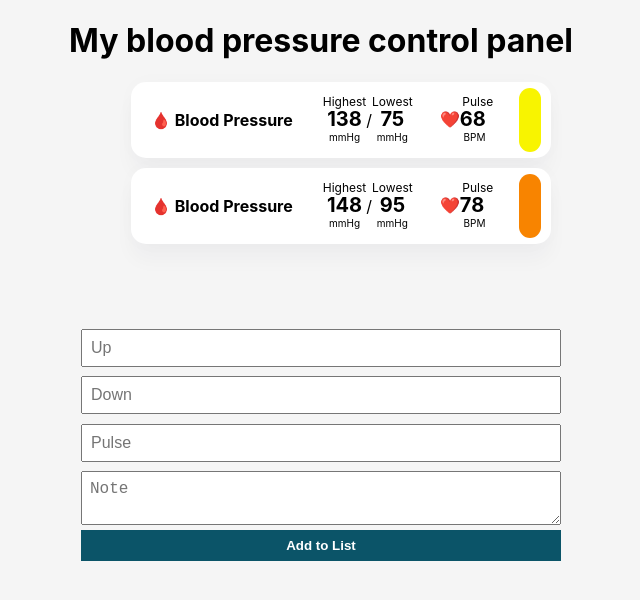
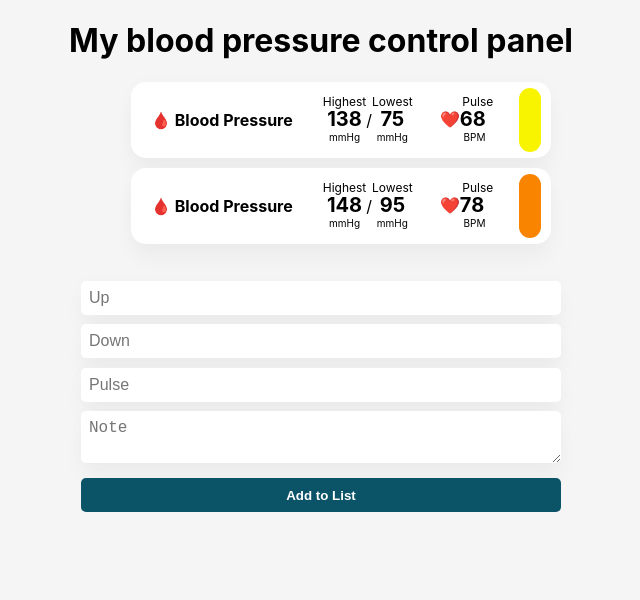
Before and after one commit to Jacob-Isaac/blood-pressure-calendar, a React (Create React App) app: page /test in a window 1280 px wide. Shown: the top 600 px of the page, without its empty margins (319-959 px from the left). Built offline with nearby package versions, Linux system fonts and the light colour scheme.

Commit message:
style changes and autofocus

```diff
--- a/src/App.css
+++ b/src/App.css
@@ -44,7 +44,9 @@ body {
 }
 
 .List {
-  background-color: white;
+  /* powiekszenie po najechaniu */
+  cursor: pointer;
+  background-color: rgb(255, 255, 255);
   display: inline-block;
   list-style: none;
   display: flex;
@@ -52,11 +54,15 @@ body {
   width: 25rem;
   height: 3.5rem;
   border-radius: 15px;
-  margin: 0rem auto;
+  margin: 0 auto;
   box-shadow: 0px 0px 20px rgba(9, 10, 51, 0.02), 0px 16px 20px rgba(9, 10, 51, 0.03);
   padding: 10px;
   justify-content: space-between;
   margin-bottom: 10px;
+  transition: all 0.2s ease 0s;
+}
+.List:hover {
+  transform: scale(1.03);
 }
 .List-title {
   font-size: 16px;
@@ -64,87 +70,137 @@ body {
   margin-right: 30px;
   margin-left: 10px;
 }
+
 .List-order {
   display: flex;
   align-items: center;
 }
+
 .List-pressScore {
   line-height: 110%;
 }
+
 .List-pulseScore {
   line-height: 110%;
   margin-left: 1.7rem;
 }
+
 .List-upperText {
   font-size: 12px;
 }
+
 .List-upperPulseText {
   font-size: 12px;
   margin-left: 1.4rem;
 }
+
 .List-middleText {
   font-size: 20px;
   font-weight: bold;
 }
+.List-middlePulseText {
+  font-size: 20px;
+  font-weight: bold;
+  margin-left:5px;
+}
+
 .List-bottomText {
   font-size: 10px;
 }
+
 .List-bottomPulseText {
   font-size: 10px;
   margin-left: 1rem;
 }
-.List-img {
-  background-color: green;
+
+.List-img,
+.List-img-green,
+.List-img-yellow,
+.List-img-papaya,
+.List-img-orange,
+.List-img-red,
+.List-img-violet {
+  /* background-color: ${({ theme }) => theme.color.background}; */
   width: 1.4rem;
   height: 4rem;
   border-radius: 50rem;
 }
+
+.List-img {
+  background-color: green;
+}
+
+.List-img-papaya {
+  background-color: rgb(248, 203, 0);
+}
+
+.List-img-green {
+  background-color: rgb(203, 248, 0);
+}
+
 .List-img-yellow {
   background-color: rgb(248, 244, 0);
-  width: 1.4rem;
-  height: 4rem;
-  border-radius: 50rem;
 }
+
 .List-img-orange {
   background-color: rgb(248, 132, 0);
-  width: 1.4rem;
-  height: 4rem;
-  border-radius: 50rem;
 }
+
 .List-img-red {
   background-color: rgb(248, 0, 0);
-  width: 1.4rem;
-  height: 4rem;
-  border-radius: 50rem;
 }
+
 .List-img-violet {
   background-color: rgba(207, 4, 190, 0.932);
-  width: 1.4rem;
-  height: 4rem;
-  border-radius: 50rem;
 }
 
 .AddToList {
   display: flex;
   flex-direction: column;
   width: 30rem;
-  margin: 5rem auto;
+  margin: 2rem auto;
 }
+
 .AddToList-input {
   padding: 0.5rem;
   font-size: 1rem;
-  margin: 0.3rem 0rem
+  margin: 0.3rem 0rem;
+  border-radius: 5px;
+  border: none;
+  box-shadow: 0px 0px 20px rgba(9, 10, 51, 0.02), 0px 16px 20px rgba(9, 10, 51, 0.03);
+  background-color: rgb(255, 255, 255);
 }
+
 .AddToList-btn {
-  padding: 0.5rem;
+  margin-top: 10px;
+  padding: 0.6rem;
   cursor: pointer;
   background-color: #0b5468;
   font-weight: 700;
   color: white;
-  border: none
+  border: none;
+  border-radius: 5px;
+  transition: all 0.2s ease 0s;
+}
+.AddToList-btn:hover {
+  transform: scale(1.03);
 }
 
 .wrapper {
+  display:flex;
+  align-items: center;
+  }
+.bloodWrapper {
+font-size: 11px;
+margin-right: 5px;
+}
+.heartWrapper {
   display: flex;
   align-items: center;
+  font-size: 11px;
 }
+
+.Box {
+margin: 0 0 0 0;
+padding: 0 0 0 0;
+}
--- a/src/components/AddToList.tsx
+++ b/src/components/AddToList.tsx
@@ -1,8 +1,7 @@
-import React, {useState} from "react";
+import React, { useState } from "react";
 import { useDispatch } from "react-redux/es/exports";
 import { addTask } from "./Slice";
 import { nanoid } from "@reduxjs/toolkit";
-
 
 const AddToList = () => {
   const [input, setInput] = useState({
@@ -11,20 +10,21 @@ const AddToList = () => {
     down: undefined,
     pulse: undefined,
     note: "",
-    })
+  });
   const dispatch = useDispatch();
-    const handleChange = (e: React.ChangeEvent<HTMLInputElement | HTMLTextAreaElement>) =>  {
+  const focus = React.useRef<HTMLInputElement>(null);
+  const handleChange = (
+    e: React.ChangeEvent<HTMLInputElement | HTMLTextAreaElement>
+  ) => {
     setInput({
       ...input,
-    [e.target.name]: e.target.value
-})
-    }
+      [e.target.name]: e.target.value,
+    });
+  };
 
-    const handleClick = (): void =>  {
-       if (
-        !input.up || !input.down || !input.pulse
-       ){
-        return
+  const handleClick = (): void => {
+    if (!input.up || !input.down || !input.pulse) {
+      return;
     }
     dispatch(
       addTask({
@@ -35,37 +35,48 @@ dispatch(
         note: input.note,
       })
     );
-
     setInput({
       id: undefined,
       up: undefined,
       down: undefined,
       pulse: undefined,
       note: "",
-       })
+    });
+    if (focus.current) {
+      focus.current.focus();
     }
-
+  };
 
   return (
     <div className="AddToList">
-            <input type="number"
+      <input
+        type="number"
+        min="90"
+        max="250"
         placeholder="Up"
         className="AddToList-input"
-            value={input.up}
+        value={input.up || ""}
         onChange={handleChange}
         name="up"
+        ref={focus}
       />
-              <input type="number"
+      <input
+        type="number"
+        min="40"
+        max="130"
         placeholder="Down"
         className="AddToList-input"
-            value={input.down}
+        value={input.down || ""}
         onChange={handleChange}
         name="down"
       />
-                 <input type="number"
+      <input
+        type="number"
+        min="30"
+        max="200"
         placeholder="Pulse"
         className="AddToList-input"
-            value={input.pulse}
+        value={input.pulse || ""}
         onChange={handleChange}
         name="pulse"
       />
@@ -75,12 +86,11 @@ dispatch(
         onChange={handleChange}
         name="note"
       />
-             <button
-             className="AddToList-btn"
-             onClick={handleClick}
-             >Add to List </button>
+      <button className="AddToList-btn" onClick={handleClick}>
+        Add to List{" "}
+      </button>
     </div>
-    )
-    }
+  );
+};
 
 export default AddToList;
```
Lines whose indentation alone changed are shown as unchanged.
